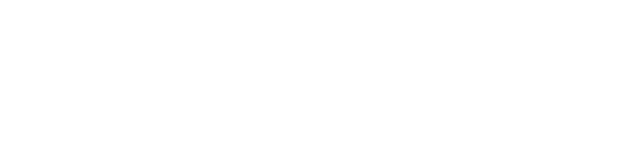
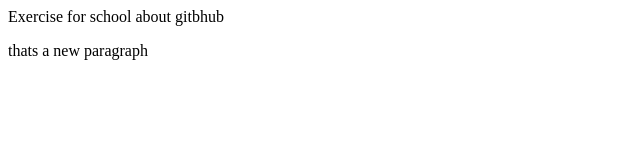
Before and after one commit to karim-mmd12/abdul-karim.github.io, a plain HTML site: page index.html in a window 1280 px wide. Shown: the whole page, without its empty margins (0-640 px from the left). Drawn offline with Linux system fonts and the light colour scheme.

Commit message:
add a paragraph

```diff
--- a/index.html
+++ b/index.html
@@ -1,7 +1,9 @@
 <! DOCTYPE html>
 <html>
-<head><titleExercise for school about gitbhub</title></head>
+<head><title></title>Exercise for school about gitbhub</title></head>
 <body>
-
+<p>
+  thats a new paragraph
+</p>
 </body>
 </html>
```
